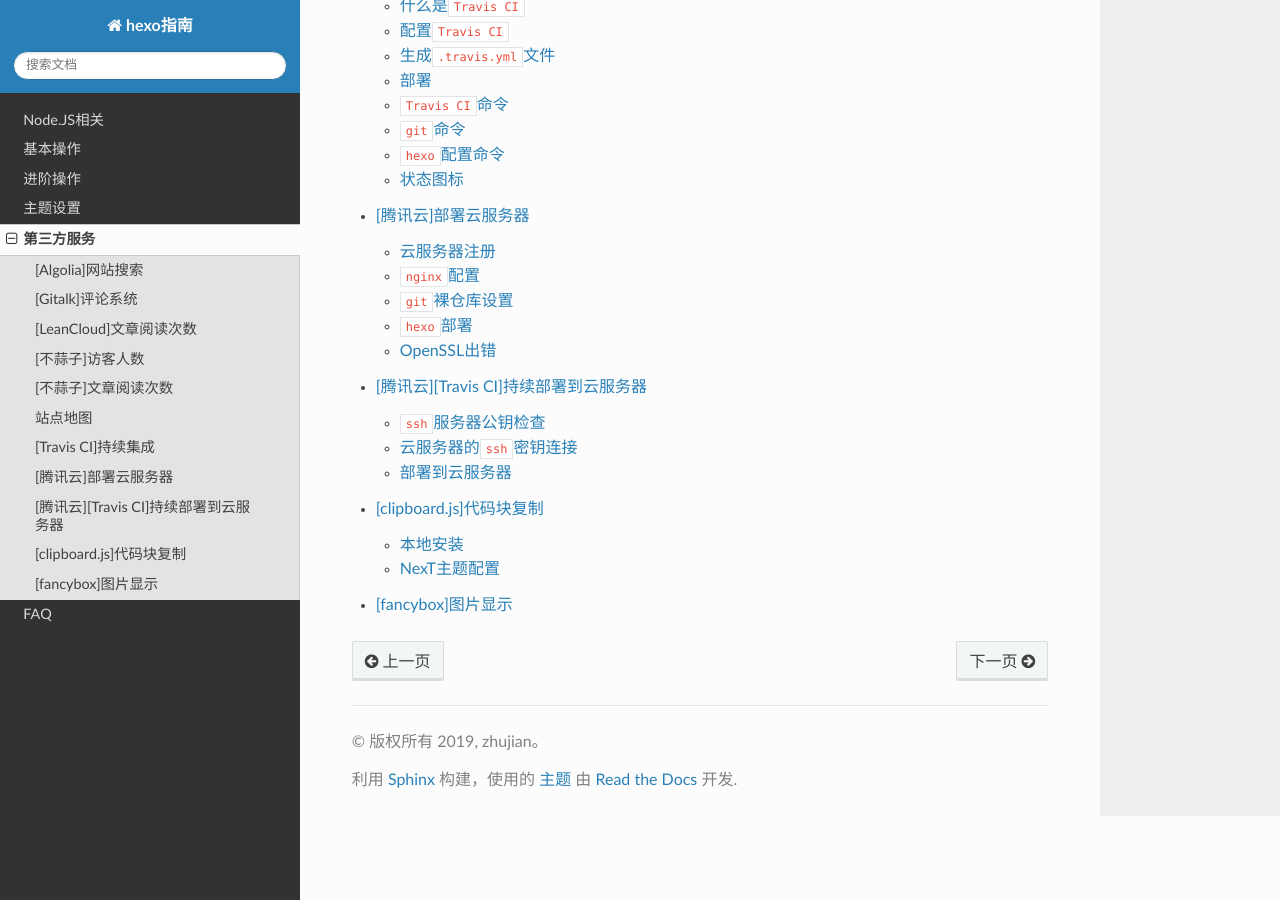
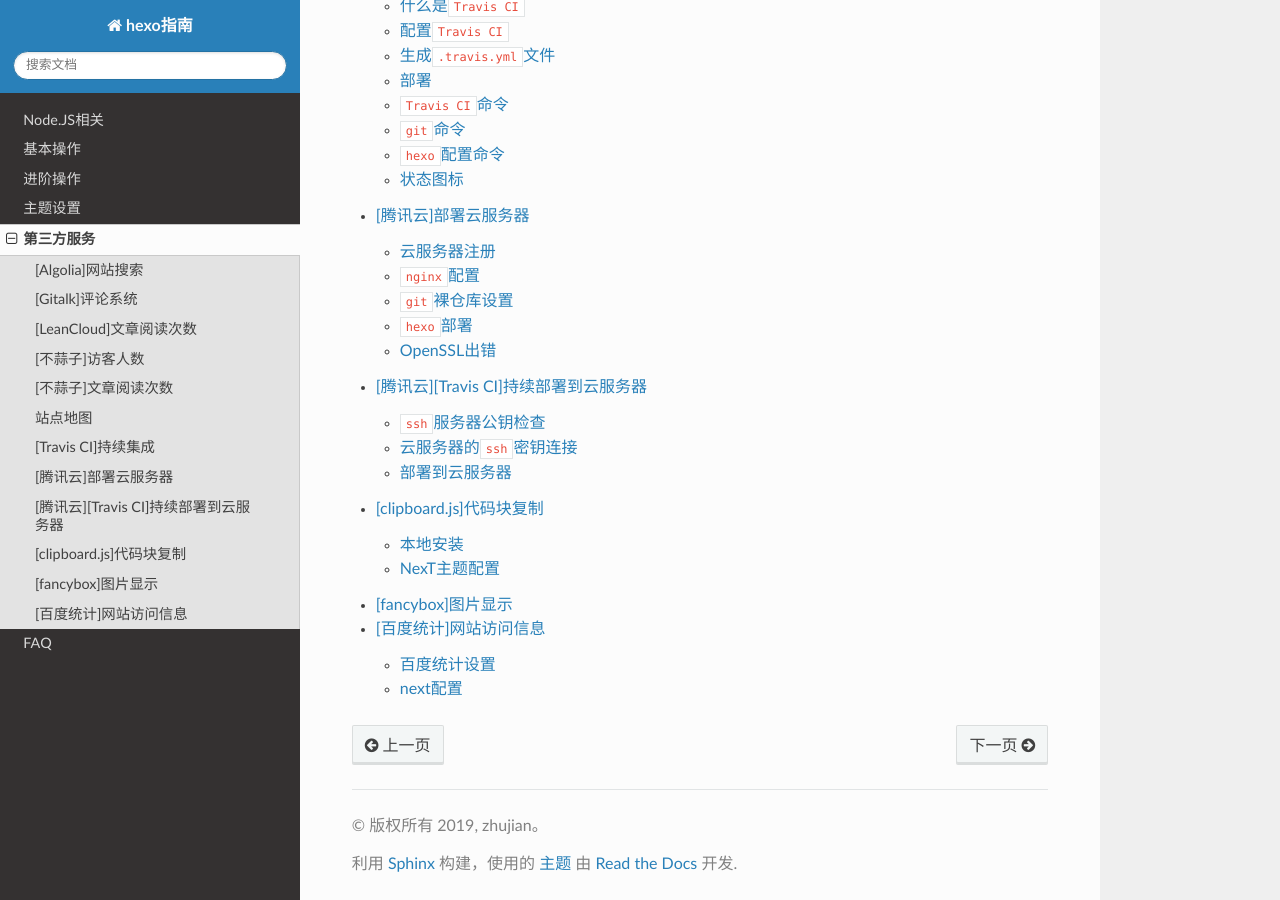
Before and after one commit to Document-Collection/blog-website-building-guide, a Sphinx documentation site: the page built from docs/source/third-service.rst, in a window 1280 px wide and 900 px high, scrolled down 1008 px. Built offline with Sphinx 7.4.7 and the Read the Docs theme 2.0.0, drawn with Linux system fonts in a browser that asks for light colours; some of the changed lines change nothing that is shown.

Commit message:
docs(百度统计): 添加百度统计服务

````diff
--- a/docs/source/third-service.rst
+++ b/docs/source/third-service.rst
@@ -16,3 +16,4 @@
    third-service/[腾讯云][Travis CI]持续部署到云服务器
    third-service/[clipboard.js]代码块复制
    third-service/[fancybox]图片显示
+   third-service/[百度统计]网站访问信息
--- /dev/null
+++ b/docs/source/third-service/[百度统计]网站访问信息.md
@@ -0,0 +1,51 @@
+
+# [百度统计]网站访问信息
+
+通过[百度统计](https://tongji.baidu.com/web/27249108/welcome/login)查询网站访问信息
+
+## 百度统计设置
+
+登录后进入侧边栏`账户管理 -> 网站列表`，点击右侧`新增网站`按钮
+
+![](./imgs/new_website.png)
+
+添加`网站域名/网站首页`信息后，点击`确定`按钮，百度统计会提供一段`JS`脚本用于嵌入
+
+```
+<script>
+var _hmt = _hmt || [];
+(function() {
+  var hm = document.createElement("script");
+  hm.src = "https://hm.baidu.com/hm.js?百度统计生成的键";
+  var s = document.getElementsByTagName("script")[0];
+  s.parentNode.insertBefore(hm, s);
+})();
+</script>
+```
+
+## next配置
+
+进入`themes/next/_config.yml`，找到关键字
+
+```
+# Baidu Analytics ID
+baidu_analytics: 输入百度统计生成的键
+```
+
+`next`主题已经集成了百度统计设置功能，相关文件在`next/layout/_third_party/analytics/baidu-analytics.swig`
+
+```
+{% if theme.baidu_analytics %}
+  <script>
+    var _hmt = _hmt || [];
+    (function() {
+      var hm = document.createElement("script");
+      hm.src = "https://hm.baidu.com/hm.js?{{ theme.baidu_analytics }}";
+      var s = document.getElementsByTagName("script")[0];
+      s.parentNode.insertBefore(hm, s);
+    })();
+  </script>
+{% endif %}
+```
+
+设置完成后编译、部署，大约20分钟后就能查看网站分析数据了
````
Also changed, not shown: docs/source/third-service/imgs/new_website.png (added).
